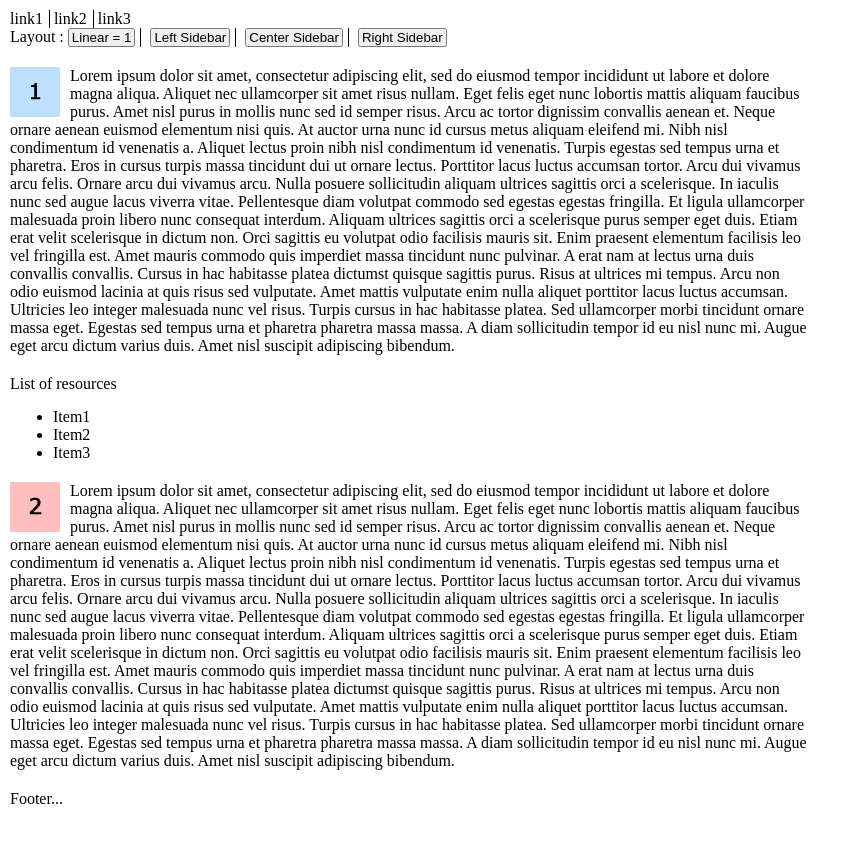
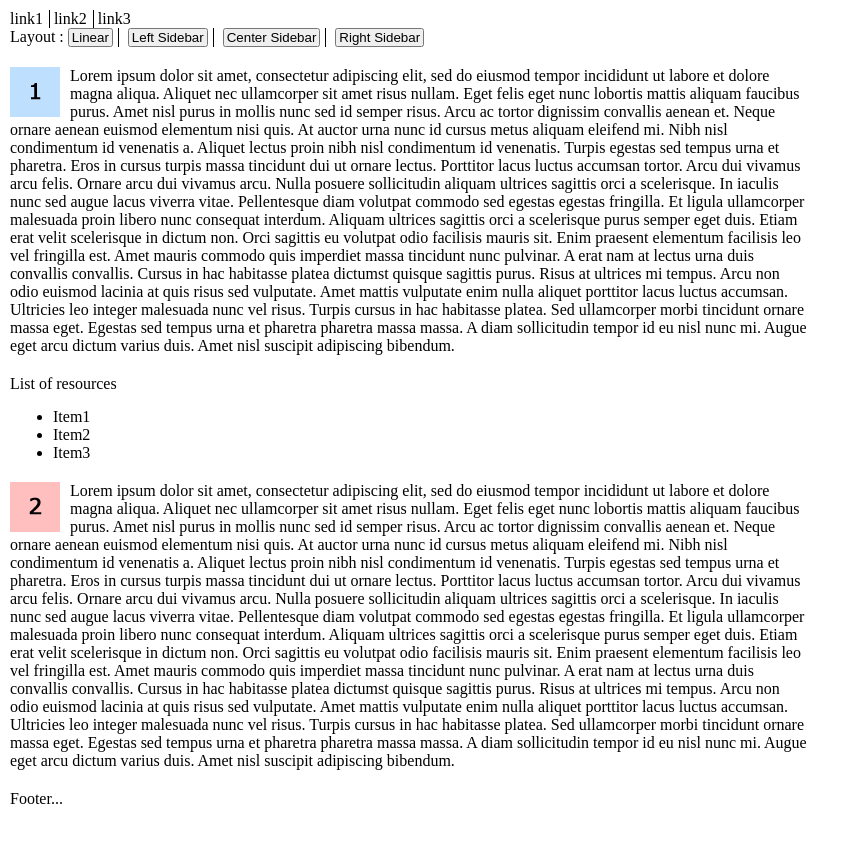
Before and after one commit to ericdleon/exercise1, a plain HTML site: page index.html in a window 1280 px wide. Both pictures are taken after a click on the button "Linear". Shown: the whole page, without its empty margins (0-859 px from the left). Drawn offline with Linux system fonts and the light colour scheme.

Commit message:
Btn Counter Fix

```diff
--- a/index.html
+++ b/index.html
@@ -17,21 +17,30 @@
           </ul>
         </nav>
         <div>
-          <ul class="layoutControl">
+          <ul class="layoutControl" id="checkActive">
             <li><p>Layout :</p></li>
             <li>
-              <button id="linear" onclick="changeDisplay('linear')">
+              <button
+                id="linear"
+                class="btn active"
+                onclick="changeDisplay('linear')"
+              >
                 Linear
               </button>
             </li>
             <li>
-              <button id="left-sidebar" onclick="changeDisplay('leftSidebar')">
+              <button
+                id="left-sidebar"
+                class="btn"
+                onclick="changeDisplay('leftSidebar')"
+              >
                 Left Sidebar
               </button>
             </li>
             <li>
               <button
                 id="center-sidebar"
+                class="btn"
                 onclick="changeDisplay('centerSidebar')"
               >
                 Center Sidebar
@@ -40,6 +49,7 @@
             <li>
               <button
                 id="right-sidebar"
+                class="btn"
                 onclick="changeDisplay('rightSidebar')"
               >
                 Right Sidebar
--- a/main.js
+++ b/main.js
@@ -1,7 +1,17 @@
-countLinear = 0
-countLeft = 0
-countRight = 0
-countCenter = 0
+let countLinear = 0
+let countLeft = 0
+let countRight = 0
+let countCenter = 0
+
+var header = document.getElementById('checkActive')
+var btns = header.getElementsByClassName('btn')
+for (var i = 0; i < btns.length; i++) {
+  btns[i].addEventListener('click', function () {
+    var current = document.getElementsByClassName('active')
+    current[0].className = current[0].className.replace(' active', '')
+    this.className += ' active'
+  })
+}
 
 function changeDisplay(id) {
   const linear = document.getElementById('linear')
@@ -9,8 +19,13 @@ function changeDisplay(id) {
   const centerSidebar = document.getElementById('center-sidebar')
   const rightSidebar = document.getElementById('right-sidebar')
 
+  const btn = document.getElementsByClassName('btn')
+
   switch (id) {
     case 'linear':
+      if (linear.classList.contains('active')) {
+        break
+      }
       console.log('linear')
       var aside = document.getElementById('aside')
       var firstContent = document.getElementById('firstContent')
@@ -24,6 +39,9 @@ function changeDisplay(id) {
       linear.innerHTML = `Linear = ${++countLinear}`
       break
     case 'leftSidebar':
+      if (leftSidebar.classList.contains('active')) {
+        break
+      }
       console.log('left-sidebar')
       var aside = document.getElementById('aside')
       var firstContent = document.getElementById('firstContent')
@@ -36,6 +54,9 @@ function changeDisplay(id) {
       leftSidebar.innerHTML = `Left Sidebar = ${++countLeft}`
       break
     case 'centerSidebar':
+      if (centerSidebar.classList.contains('active')) {
+        break
+      }
       console.log('center-sidebar')
       var aside = document.getElementById('aside')
       var firstContent = document.getElementById('firstContent')
@@ -49,6 +70,9 @@ function changeDisplay(id) {
       centerSidebar.innerHTML = `Center Sidebar = ${++countCenter}`
       break
     case 'rightSidebar':
+      if (rightSidebar.classList.contains('active')) {
+        break
+      }
       console.log('right-sidebar')
       var aside = document.getElementById('aside')
       var firstContent = document.getElementById('firstContent')
```
